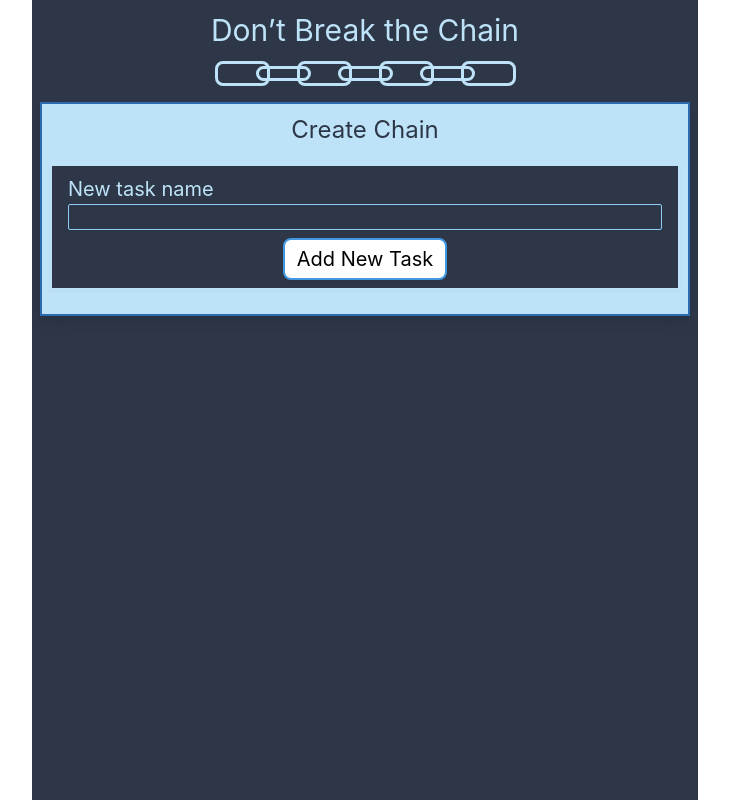
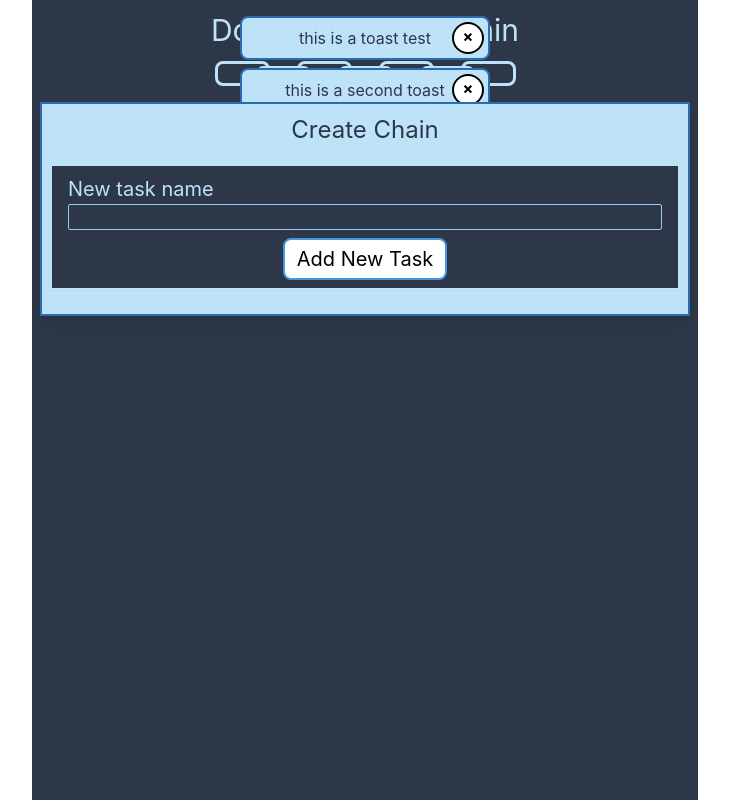
Before and after one commit to ikeshark/the-chain, a Svelte app: page / in a window 1280 px wide. Shown: the whole page, without its empty margins (275-1004 px from the left). Built offline with nearby package versions, Linux system fonts and the light colour scheme.

Commit message:
start toasts

```diff
--- a/src/App.svelte
+++ b/src/App.svelte
@@ -8,6 +8,7 @@
 	import Today from './Today.svelte';
 	import User from './User.svelte';
 	import Calendar from './Calendar.svelte';
+	import Toast from './Toast.svelte'
 
 	let isNav = false;
 	let isFirstTime = true;
@@ -17,9 +18,11 @@
 	let day = new Date();
 	let tasks = [];
 	let history = [];
+	let toasts = [{id: 999, message: 'this is a toast test'}, {id: 998, message: 'this is a second toast'}];
 	let currentStreak = 0;
 	let longestStreak = 0;
 	let version = 0;
+	let toastId = 0;
 
 	const themes = {
 		day: {
@@ -171,6 +174,15 @@
 		// should i see if theme has changed?
 		localStorage.setItem('theme', e.detail.newTheme);
 	}
+	function createToast(e) {
+		toasts = [...toasts, { id: toastId, message: e.detail.message }];
+		toastId++;
+	}
+	function deleteToast(e) {
+		console.log(e.detail.id)
+		toasts = toasts.filter(toast => toast.id !== e.detail.id);
+	}
+
 
 </script>
 
@@ -246,6 +258,14 @@
 	</button>
 {/if}
 
+{#if toasts.length}
+	<div class="fixed top-0 left-0 mt-2 w-full">
+		{#each toasts as { id, message }}
+			<Toast {id} {message} {theme} on:deleteToast={deleteToast} />
+		{/each}
+	</div>
+{/if}
+
 {#if isNav}
 	<nav
 		class={`mobileNav z-10 fixed rounded-full ${theme.invertBg} border-4 border-solid ${theme.invertBorder} shadow-lg`}
--- /dev/null
+++ b/src/Toast.svelte
@@ -0,0 +1,31 @@
+<script>
+  import { createEventDispatcher } from 'svelte';
+  const dispatch = createEventDispatcher();
+
+  export let id;
+  export let message;
+  export let theme;
+
+  function deleteToast(e) {
+    const id = e.target.id || e.target.parentNode.id;
+    dispatch('deleteToast', { id: parseInt(id) })
+  }
+</script>
+
+<div
+  {id}
+  class="{theme.invertBg} {theme.invertText} relative py-2 px-8 border-2 {theme.invertBorder} rounded-lg border-solid mt-2"
+  on:click={deleteToast}
+>
+  {message}
+  <span class="absolute top-0 right-0 p-1 bg-white border-black border-solid border-2 leading-none font-bold text-black rounded-full mt-1 mr-1 h-8 w-8">{@html '&times;'}</span>
+</div>
+
+<style>
+  div {
+    left: 50%;
+    transform: translateX(-50%);
+    max-width: 250px;
+    text-align: center;
+  }
+</style>
```
